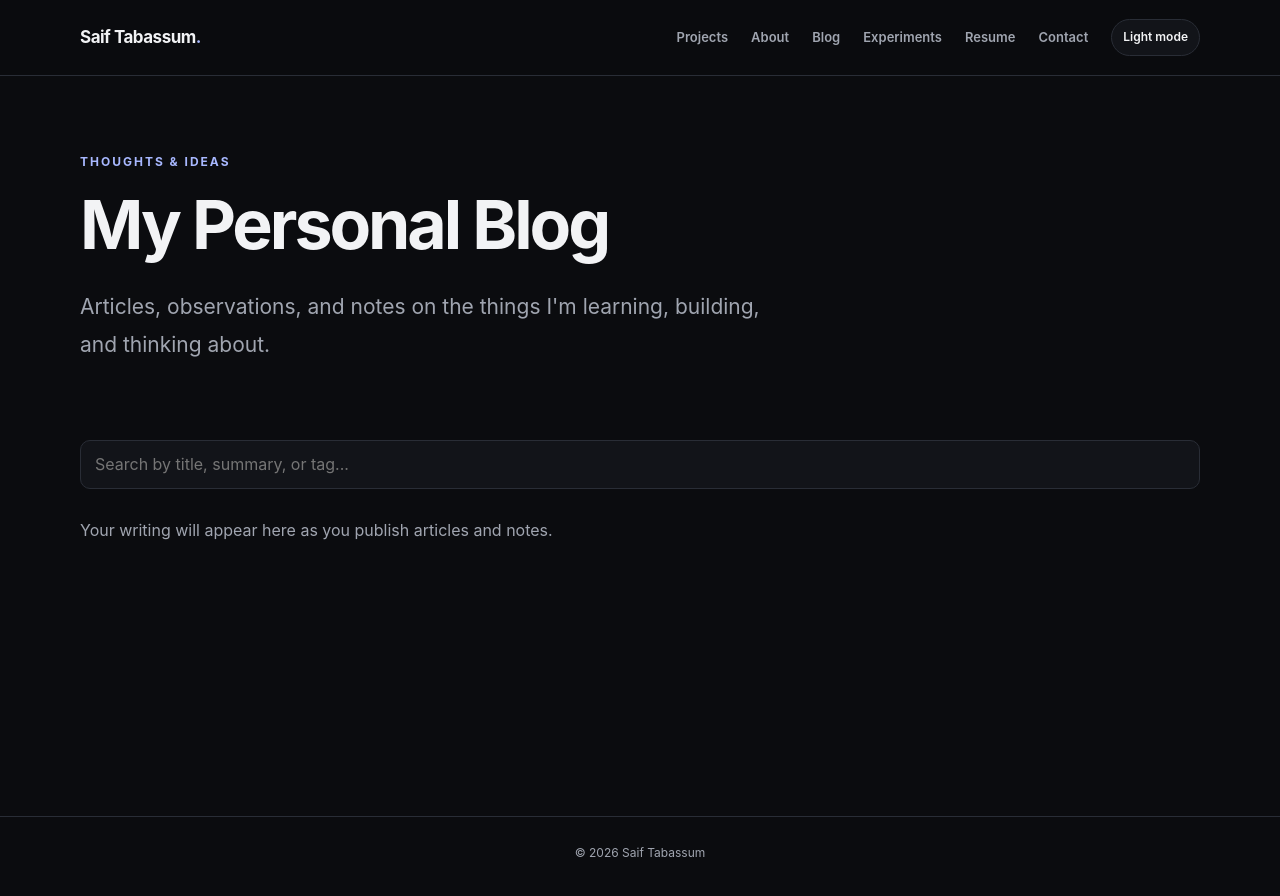
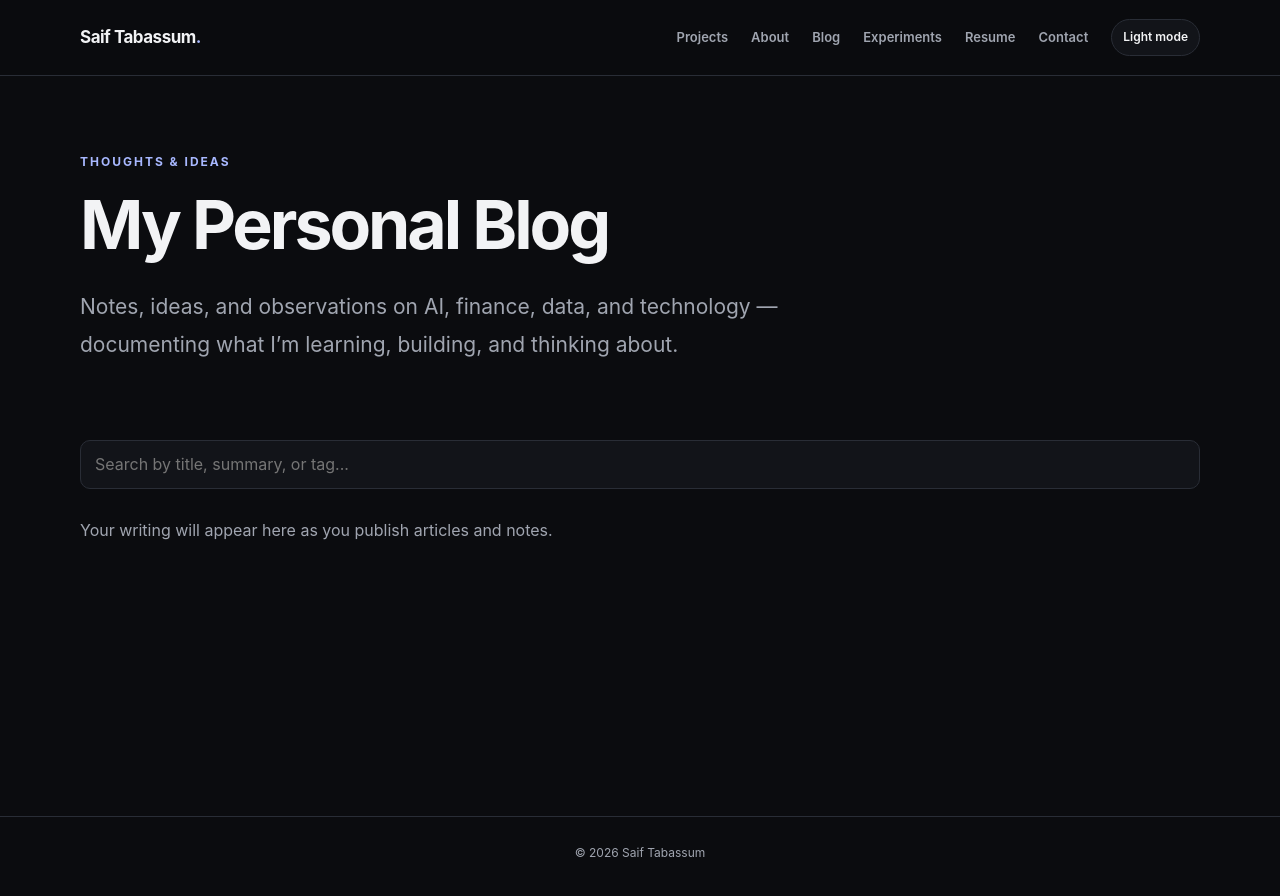
Before and after one commit to saifyt24/Saif.Tabassum.github.io, a Jekyll site: the page built from writing/index.html, in a window 1280 px wide. Shown: the top 896 px of the page. Built offline with Jekyll 4.4.1, drawn with Linux system fonts in a browser that asks for light colours.

Commit message:
Revise blog description for clarity and focus
Updated the blog description to reflect current topics.

```diff
--- a/writing/index.html
+++ b/writing/index.html
@@ -10,8 +10,8 @@ permalink: /writing/
   <p class="eyebrow">Thoughts &amp; ideas</p>
   <h1>My Personal Blog</h1>
   <p class="lead">
-    Articles, observations, and notes on the things I'm learning, building,
-    and thinking about.
+    Notes, ideas, and observations on AI, finance, data, and technology
+    — documenting what I’m learning, building, and thinking about.
   </p>
 </section>
 
```
